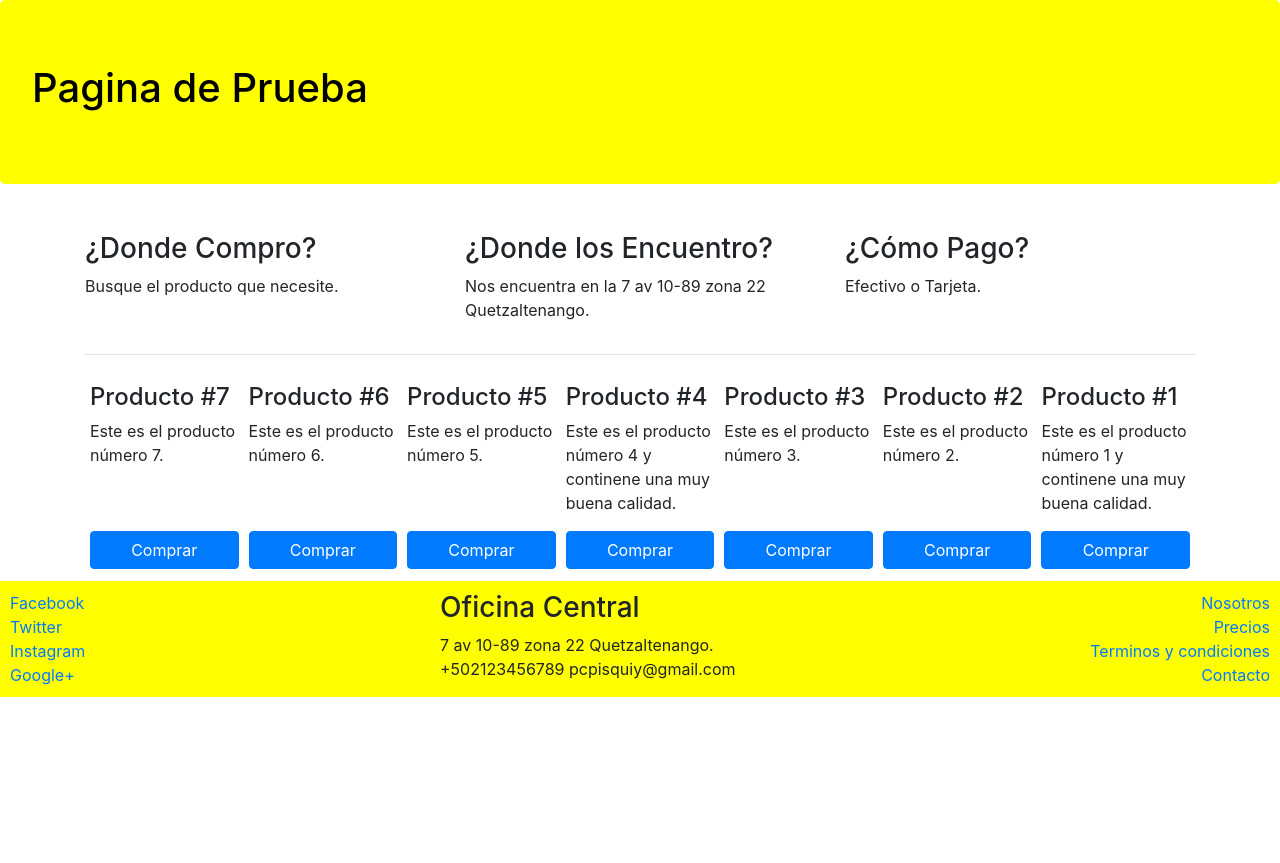
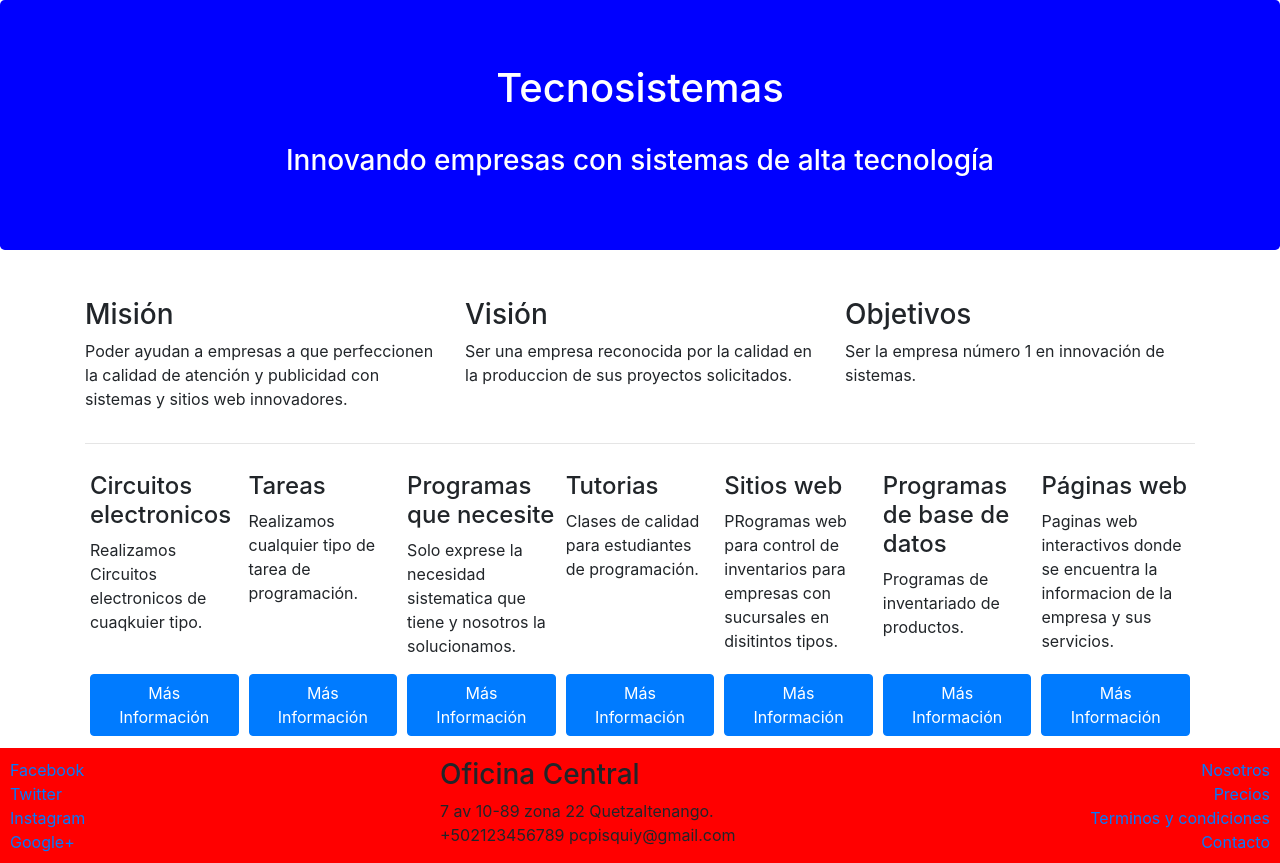
Before and after one commit to pcpisquiy/Curso-Bootstrap, a website: page index.html in a window 1280 px wide. Before the commit the page ends 800 px from the top, so only its background shows below. Drawn offline with nearby package versions, Linux system fonts and the light colour scheme.

Commit message:
actualizacion tecnosistemas

```diff
--- a/css/main.css
+++ b/css/main.css
@@ -4,13 +4,13 @@
     border: 0;
 }
 .jumbotron{
-    background-color: yellow;
-    color: black;
+    background-color: blue;
+    color: white;
 }
 
 footer{
     padding: 10px 10px 0 10px;
-    background-color: yellow;
+    background-color: Red;
     margin-bottom: 0px;
     margin-top: 10px;
 }
--- a/index.html
+++ b/index.html
@@ -14,32 +14,34 @@
 </head>
 
 <body>
-    <div class="jumbotron">
-        <h1>Pagina de Prueba</h1>
+    <div class="jumbotron" align="center">
+        <h1>  Tecnosistemas </h1>
+        <br>
+        <h3>Innovando empresas con sistemas de alta tecnología </h3>
     </div>
     <div class="container">
         <div class="row">
             <div class="col-sm-4">
                 <p>
-                <h3>¿Donde Compro?</h3>
+                <h3>Misión</h3>
                 <p>
-                    Busque el producto que necesite.
+                  Poder ayudan a empresas a que perfeccionen la calidad de atención y publicidad con sistemas y sitios web innovadores.
                 </p>
                 </p>
             </div>
             <div class="col-sm-4">
                 <p>
-                <h3> ¿Donde los Encuentro?</h3>
+                <h3> Visión </h3>
                 <p>
-                    Nos encuentra en la 7 av 10-89 zona 22 Quetzaltenango.
+                    Ser una empresa reconocida por la calidad en la produccion de sus proyectos solicitados.
                 </p>
                 </p>
             </div>
             <div class="col-sm-4">
                 <p>
-                <h3>¿Cómo Pago?</h3>
+                <h3>Objetivos</h3>
                 <p>
-                    Efectivo o Tarjeta.
+                    Ser la empresa número 1 en innovación de sistemas.
                 </p>
                 </p>
             </div>
@@ -48,79 +50,79 @@
         <div class="d-flex flex-wrap flex-row-reverse">
             <div class="card-product d-flex flex-column justify-content-between">
                 <div>
-                    <h4>Producto #1</h4>
+                    <h4>Páginas web</h4>
                     <p>
-                        Este es el producto número 1 y continene una muy buena calidad.
+                        Paginas web interactivos donde se encuentra la informacion de la empresa y sus servicios.
                     </p>
                 </div>
                 <div>
-                    <button class="btn btn-primary btn-compra">Comprar</button>
+                    <button class="btn btn-primary btn-compra">Más Información</button>
                 </div>
             </div>
             <div class="card-product d-flex flex-column justify-content-between">
                 <div>
-                    <h4>Producto #2</h4>
+                    <h4>Programas de base de datos </h4>
                     <p>
-                        Este es el producto número 2.
+                        Programas de inventariado de productos.
                     </p>
                 </div>
                 <div>
-                    <button class="btn btn-primary btn-compra">Comprar</button>
+                    <button class="btn btn-primary btn-compra">Más Información</button>
                 </div>
             </div>
             <div class="card-product d-flex flex-column justify-content-between">
                 <div>
-                    <h4>Producto #3</h4>
+                    <h4>Sitios web </h4>
                     <p>
-                        Este es el producto número 3.
+                        PRogramas web para control de inventarios para empresas con sucursales en disitintos tipos.
                     </p>
                 </div>
                 <div>
-                    <button class="btn btn-primary btn-compra">Comprar</button>
+                    <button class="btn btn-primary btn-compra">Más Información</button>
                 </div>
             </div>
             <div class="card-product d-flex flex-column justify-content-between">
                 <div>
-                    <h4>Producto #4</h4>
+                    <h4>Tutorias</h4>
                     <p>
-                        Este es el producto número 4 y continene una muy buena calidad.
+                        Clases de calidad para estudiantes de programación.
                     </p>
                 </div>
                 <div>
-                    <button class="btn btn-primary btn-compra">Comprar</button>
+                    <button class="btn btn-primary btn-compra">Más Información</button>
                 </div>
             </div>
             <div class="card-product d-flex flex-column justify-content-between">
                 <div>
-                    <h4>Producto #5</h4>
+                    <h4> Programas que necesite</h4>
                     <p>
-                        Este es el producto número 5.
+                        Solo exprese la necesidad sistematica que tiene y nosotros la solucionamos.
                     </p>
                 </div>
                 <div>
-                    <button class="btn btn-primary  btn-compra">Comprar</button>
+                    <button class="btn btn-primary  btn-compra">Más Información</button>
                 </div>
             </div>
             <div class="card-product d-flex flex-column justify-content-between">
                 <div>
-                    <h4>Producto #6</h4>
+                    <h4>Tareas</h4>
                     <p>
-                        Este es el producto número 6.
+                        Realizamos  cualquier tipo de tarea de programación.
                     </p>
                 </div>
                 <div>
-                    <button class="btn btn-primary btn-compra">Comprar</button>
+                    <button class="btn btn-primary btn-compra">Más Información</button>
                 </div>
             </div>
             <div class="card-product d-flex flex-column justify-content-between">
                 <div>
-                    <h4>Producto #7</h4>
+                    <h4>Circuitos electronicos</h4>
                     <p>
-                        Este es el producto número 7.
+                        Realizamos Circuitos electronicos de cuaqkuier tipo.
                     </p>
                 </div>
                 <div>
-                    <button class="btn btn-primary btn-compra">Comprar</button>
+                    <button class="btn btn-primary btn-compra">Más Información</button>
                 </div>
             </div>
         </div>
```
